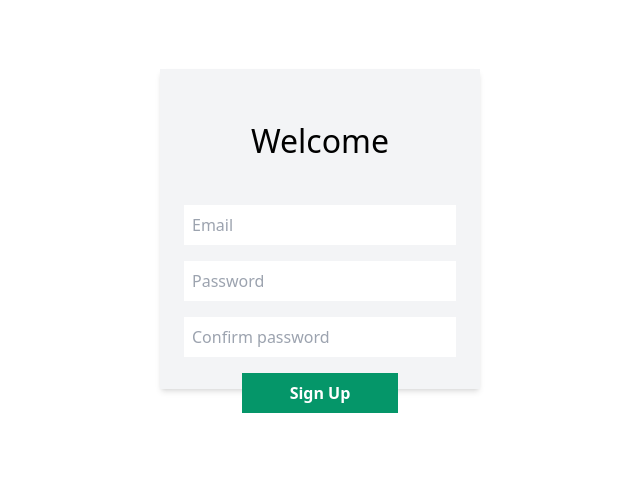
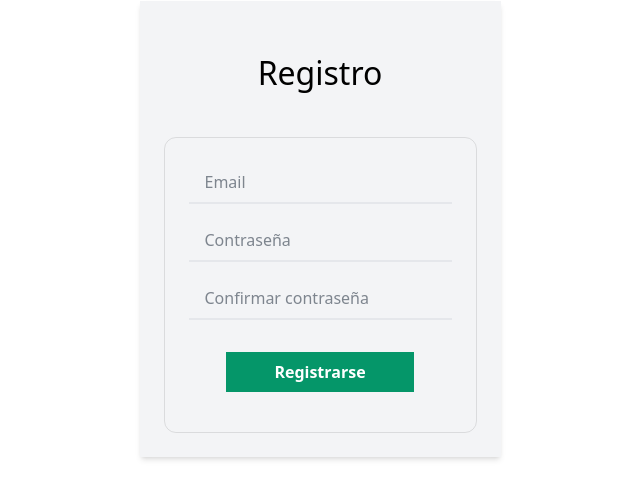
Before and after one commit to OliverGallanti/loginOliver, a React (Vite) app in the folder prueba-syntonize/: page /signup in a window 1280 px wide. Shown: the part 171-670 px from the top of the page, without its empty margins (320-960 px from the left). Built offline with nearby package versions, Linux system fonts and the light colour scheme; no server answers.

Commit message:
feat: añadida funcionalidad de registrar nuevo usuarios con validaciones y toaster de éxito

```diff
--- a/prueba-syntonize/src/components/SignUp.jsx
+++ b/prueba-syntonize/src/components/SignUp.jsx
@@ -1,84 +1,78 @@
 import React, { useState } from "react";
 import TextfieldInput from "./uiComponents/TextfieldInput";
 import ButtonAction from "./uiComponents/ButtonAction";
-import { createUserWithEmailAndPassword } from "firebase/auth";
-import { auth } from "../firebase";
+import Toaster from "./uiComponents/Toaster";
+import {
+  handleSubmit,
+  validateFields,
+  clearErrors,
+} from "../components/controllers/SignUp.controller";
 
 const SignUp = () => {
   const [email, setEmail] = useState("");
   const [password, setPassword] = useState("");
   const [passwordConfirm, setPasswordConfirm] = useState("");
-  const [error, setError] = useState("");
+  const [notificationMessage, setNotificationMessage] = useState(null);
+  const [severity, setSeverity] = useState(null);
+  const [emailError, setEmailError] = useState("");
+  const [passwordError, setPasswordError] = useState("");
+  const [passwordConfirmError, setPasswordConfirmError] = useState("");
   const [loading, setLoading] = useState(false);
-
-  const handleSubmit = async () => {
-    if (validateFields()) {
-      try {
-        setError("");
-        setLoading(true);
-        await createUserWithEmailAndPassword(auth, email, password);
-        const user = auth.currentUser;
-        console.log(user);
-      } catch (error) {
-        console.error(error);
-      } finally {
-        setLoading(false);
-      }
-    } else {
-      console.error(error);
-    }
-  };
-
-  const validateFields = () => {
-    if (!password) {
-      setError("La contraseña no puede estar vacía");
-      return false;
-    }
-
-    if (password !== passwordConfirm) {
-      setError("Las contraseñas no coinciden");
-      return false;
-    }
-
-    if (!email) {
-      setError("el correo no puede estar vacío");
-      return false;
-    }
-
-    return true;
-  };
 
   return (
     <div className="w-screen h-screen bg-white grid place-content-center">
-      <div className="flex flex-col w-[20vw] h-[40vh] bg-gray-100 shadow-md shadow-black/10 p-6 min-w-[40vh] gap-4">
-        <h2 className="flex justify-center w-full text-[2rem] my-6">Welcome</h2>
-        <div className="flex flex-col gap-4">
+      <div className="flex flex-col w-fit h-fit bg-gray-100 shadow-md shadow-black/10 p-6 gap-4">
+        <h2 className="flex justify-center w-full text-[2rem] my-6">
+          Registro
+        </h2>
+        <div className="flex flex-col gap-4 border border-black/10 rounded-xl p-6">
           <TextfieldInput
             placeholder={"Email"}
             onChange={(e) => setEmail(e.target.value)}
             type={"email"}
+            error={emailError}
           />
 
           <TextfieldInput
-            placeholder={"Password"}
+            placeholder={"Contraseña"}
             type={"password"}
             onChange={(e) => setPassword(e.target.value)}
+            error={passwordError}
           />
 
           <TextfieldInput
-            placeholder={"Confirm password"}
+            placeholder={"Confirmar contraseña"}
             type={"password"}
             onChange={(e) => setPasswordConfirm(e.target.value)}
+            error={passwordConfirmError}
           />
-          {error ? <span className="text-sm text-red-600">{error}</span> : null}
+          <div className="my-4">
+            <ButtonAction
+              title={"Registrarse"}
+              action={() =>
+                handleSubmit(
+                  email,
+                  password,
+                  passwordConfirm,
+                  validateFields,
+                  clearErrors,
+                  setEmailError,
+                  setPasswordError,
+                  setPasswordConfirmError,
+                  setNotificationMessage,
+                  setSeverity,
+                  setLoading
+                )
+              }
+              style={"signup"}
+              disabled={loading}
+            />
+          </div>
         </div>
-        <ButtonAction
-          title={"Sign Up"}
-          action={handleSubmit}
-          style={"signup"}
-          disabled={loading}
-        />
       </div>
+      {notificationMessage ? (
+        <Toaster message={notificationMessage} severity={severity} />
+      ) : null}
     </div>
   );
 };
--- a/prueba-syntonize/src/components/controllers/SignUp.controller.js
+++ b/prueba-syntonize/src/components/controllers/SignUp.controller.js
@@ -0,0 +1,103 @@
+// SignUp.controller.js
+import { createUserWithEmailAndPassword } from "firebase/auth";
+import { auth } from "../../firebase";
+
+export const validateFields = (
+  email,
+  password,
+  passwordConfirm,
+  setEmailError,
+  setPasswordError,
+  setPasswordConfirmError
+) => {
+  let valid = true;
+
+  if (!email) {
+    setEmailError("El correo no puede estar vacío");
+    valid = false;
+  } else {
+    setEmailError("");
+  }
+
+  if (!password) {
+    setPasswordError("La contraseña no puede estar vacía");
+    valid = false;
+  } else {
+    setPasswordError("");
+  }
+
+  if (password !== passwordConfirm) {
+    setPasswordConfirmError("Las contraseñas no coinciden");
+    valid = false;
+  } else {
+    setPasswordConfirmError("");
+  }
+
+  if (!passwordConfirm) {
+    setPasswordConfirmError("La confirmación no puede estar vacía");
+    valid = false;
+  } else {
+    setPasswordConfirmError("");
+  }
+
+  return valid;
+};
+
+export const clearErrors = (
+  setEmailError,
+  setPasswordError,
+  setPasswordConfirmError,
+  setNotificationMessage
+) => {
+  setEmailError("");
+  setPasswordError("");
+  setPasswordConfirmError("");
+  setNotificationMessage(null);
+};
+
+export const handleSubmit = async (
+  email,
+  password,
+  passwordConfirm,
+  validateFields,
+  clearErrors,
+  setEmailError,
+  setPasswordError,
+  setPasswordConfirmError,
+  setNotificationMessage,
+  setSeverity,
+  setLoading
+) => {
+  if (
+    validateFields(
+      email,
+      password,
+      passwordConfirm,
+      setEmailError,
+      setPasswordError,
+      setPasswordConfirmError
+    )
+  ) {
+    try {
+      clearErrors(
+        setEmailError,
+        setPasswordError,
+        setPasswordConfirmError,
+        setNotificationMessage
+      );
+      setLoading(true);
+      await createUserWithEmailAndPassword(auth, email, password);
+      const user = auth.currentUser;
+      setNotificationMessage("Usuario registrado!");
+      setSeverity("success");
+      console.log(user);
+      window.location.href = "/login";
+    } catch (error) {
+      setNotificationMessage(error.message);
+      setSeverity("error");
+      console.error(error.message);
+    } finally {
+      setLoading(false);
+    }
+  }
+};
--- a/prueba-syntonize/src/components/uiComponents/ButtonAction.jsx
+++ b/prueba-syntonize/src/components/uiComponents/ButtonAction.jsx
@@ -8,9 +8,9 @@ const ButtonAction = ({ title, action, style, disabled }) => {
         className={`
           ${
             style === "signup"
-              ? "bg-emerald-600 hover:bg-emerald-800 px-12 py-2"
-              : "bg-sky-600 hover:bg-sky-800  px-4 py-1"
-          } transition-colors text-white font-bold w-fit`}
+              ? `px-12 py-2 ${disabled ? "bg-gray-500" : "bg-emerald-600 hover:bg-emerald-800 "}`
+              : `px-4 py-1 ${disabled ? "bg-gray-500" : "bg-sky-600 hover:bg-sky-800"}`
+          } transition-colors text-white font-bold w-fit ${disabled ? "text-white/50" : "text-white"}`}
         disabled={disabled}
       >
         {title}
--- a/prueba-syntonize/src/components/uiComponents/TextfieldInput.jsx
+++ b/prueba-syntonize/src/components/uiComponents/TextfieldInput.jsx
@@ -1,14 +1,15 @@
 import React from "react";
 
-const TextfieldInput = ({ placeholder, type, onChange }) => {
+const TextfieldInput = ({ placeholder, type, onChange, error }) => {
   return (
-    <div className="w-full flex justify-start gap-2">
+    <div className="w-full flex flex-col">
       <input
         placeholder={placeholder}
         type={type}
         onChange={onChange}
-        className="w-full p-2"
+        className={`${error ? "hover:bg-red-500/10 placeholder-red-600/70 focus:bg-red-500/20" : "hover:bg-white/50 placeholder-gray-600/70 focus:bg-white/50"} block w-full bg-transparent outline-none border-b-2 py-2 px-4  transition-colors`}
       />
+      {error && <span className="text-red-600 text-xs">{error}</span>}
     </div>
   );
 };
--- /dev/null
+++ b/prueba-syntonize/src/components/uiComponents/Toaster.jsx
@@ -0,0 +1,16 @@
+import React from "react";
+
+const Toaster = ({ message, severity }) => {
+  return (
+    <div className="bottom-0 left-0 fixed">
+      <div
+        className={`${severity === "success" ? "bg-green-500" : "bg-red-500"} max-w-xs text-sm text-white rounded-md shadow-lg  mb-3 ml-3`}
+        role="alert"
+      >
+        <div className="flex p-4">{message}</div>
+      </div>
+    </div>
+  );
+};
+
+export default Toaster;
```
